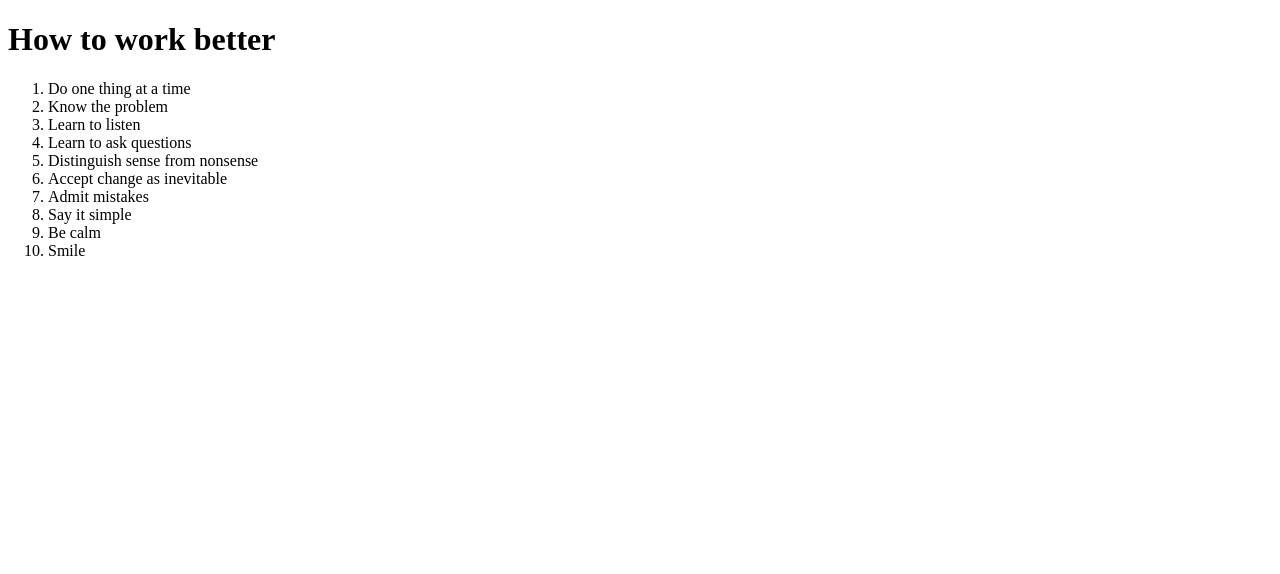
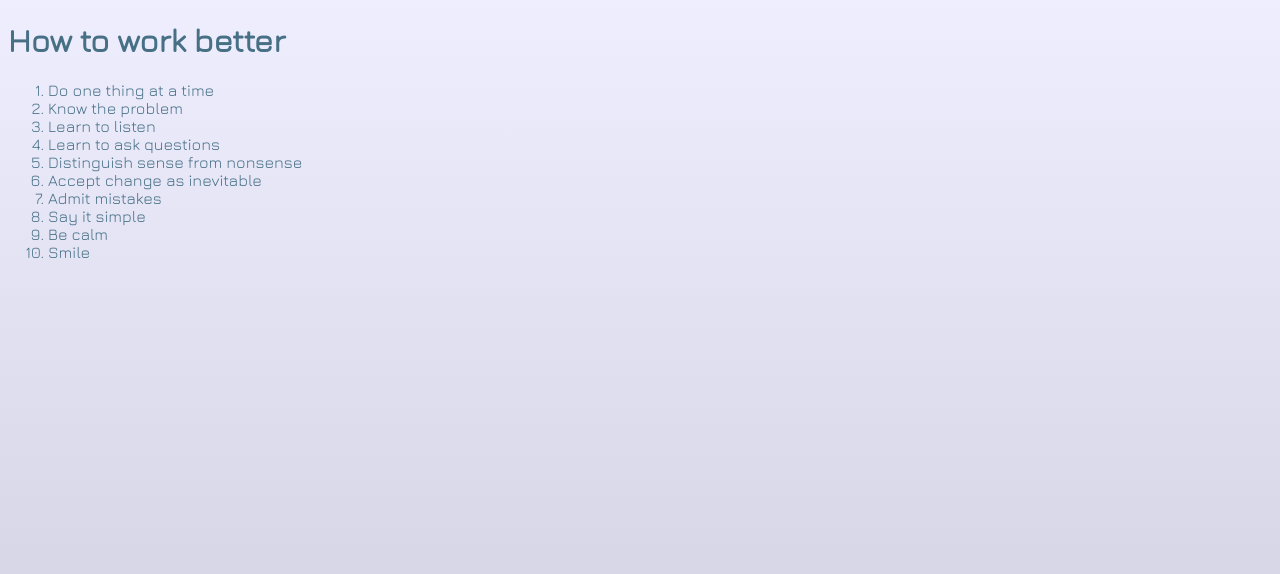
Before and after one commit to Raphael-Duay/Raphael-duay_GR452_Top-lists, a plain HTML site: page How-To-Work-Better.html in a window 1280 px wide. Drawn offline with nearby package versions, Linux system fonts and the light colour scheme.

Commit message:
Update How-To-Work-Better.html

```diff
--- a/How-To-Work-Better.html
+++ b/How-To-Work-Better.html
@@ -4,6 +4,21 @@
 	<meta charset="UTF-8">
 	<meta name="viewport" content="width=device-width, initial-scale=1.0">
 	<title>Document</title>
+	<link rel="stylesheet" href="style.css">
+
+	<link rel="preconnect" href="https://fonts.googleapis.com">
+	<link rel="preconnect" href="https://fonts.gstatic.com" crossorigin>
+	<link href="https://fonts.googleapis.com/css2?family=Jura&display=swap" rel="stylesheet">
+
+	<style>
+		body {
+			font-family: "Jura", sans-serif;
+			color: hsl(200, 30%, 40%);
+			background: linear-gradient(#EEF, #CCD);
+			min-height: 100vh;
+		}
+	</style>
+
 </head>
 <body>
 	<h1>How to work better</h1>
```
